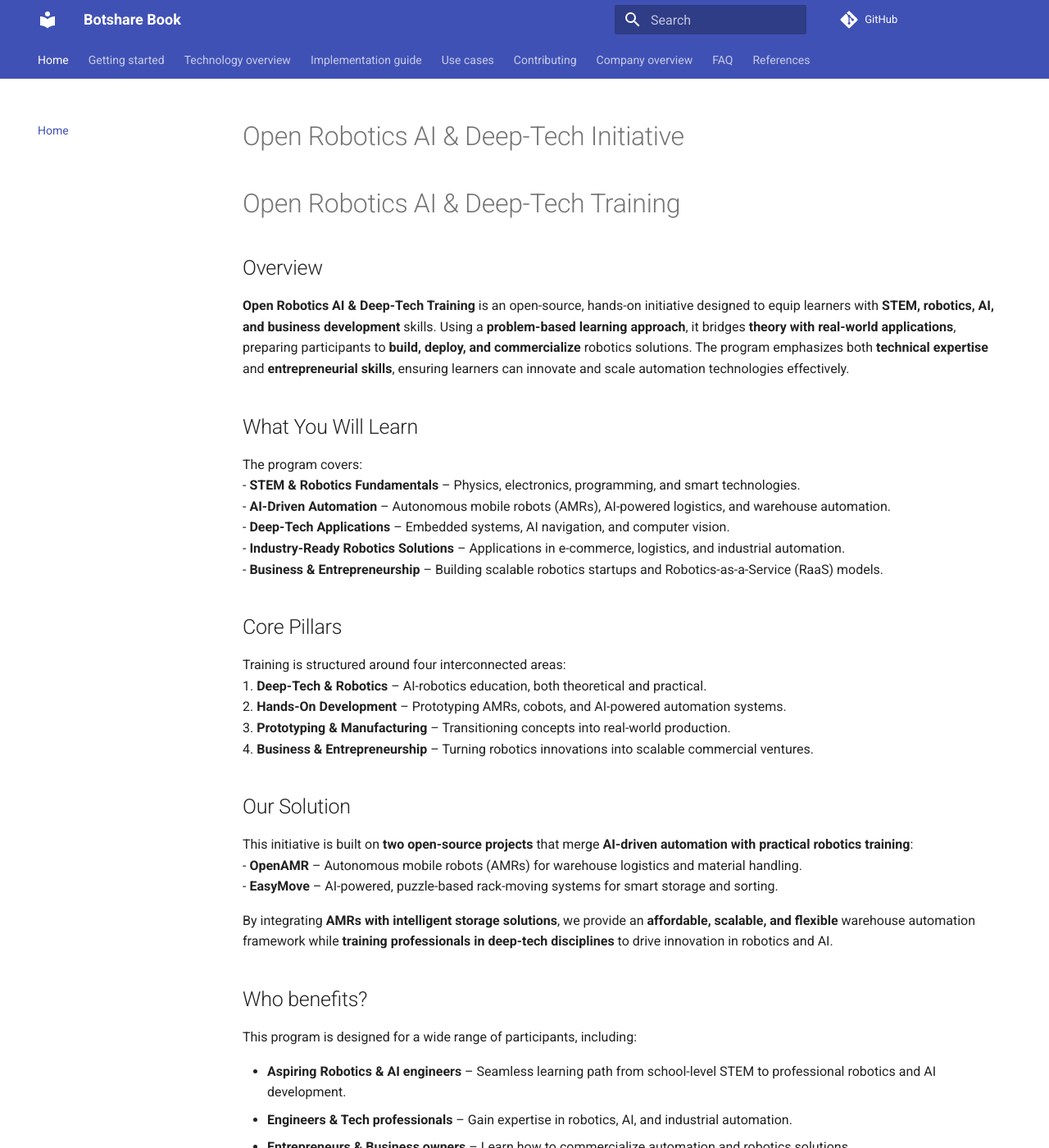
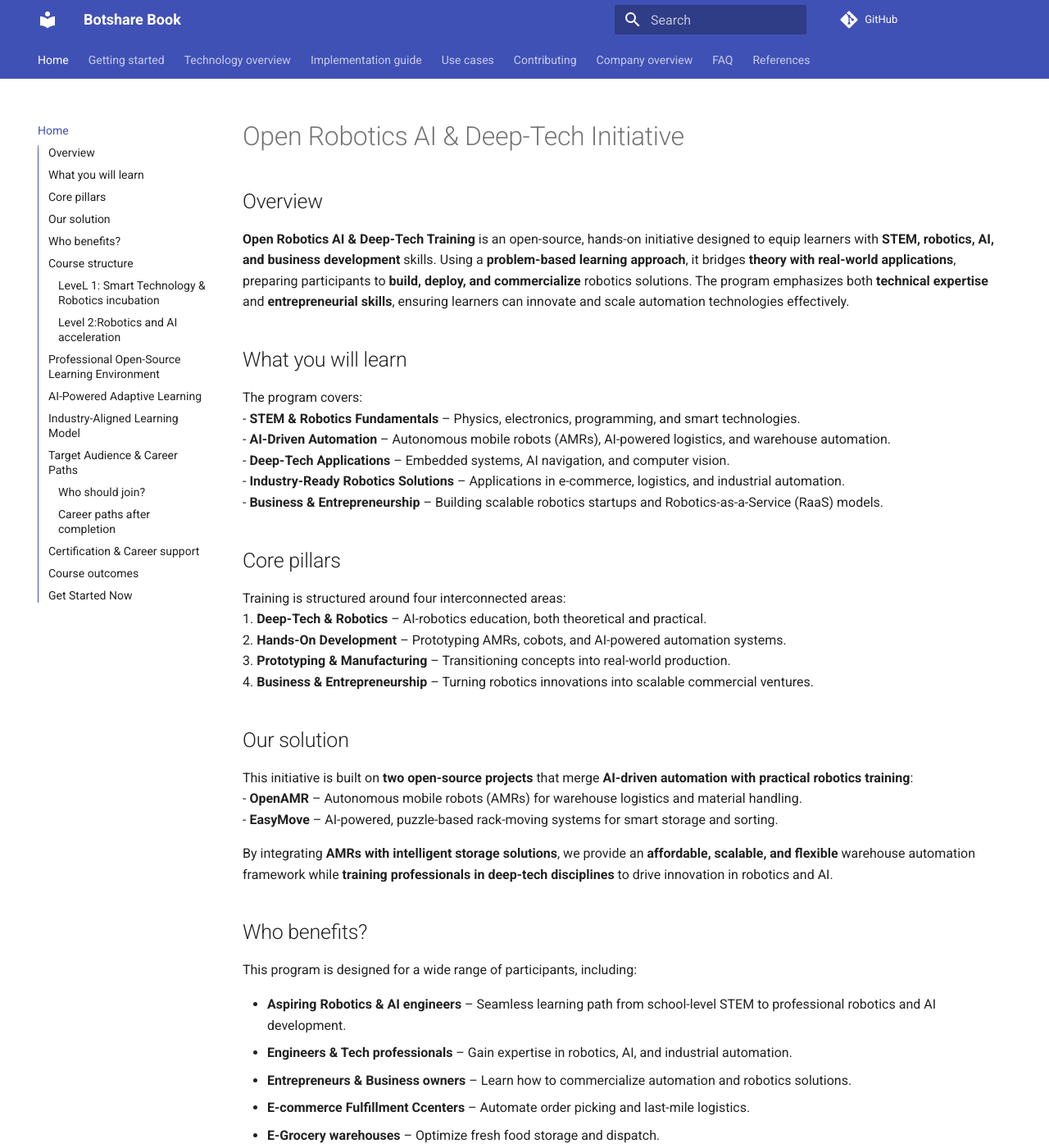
Before and after one commit to BotshareAI/Botshare_book, an MkDocs documentation site: the page built from docs/index.md, in a window 1280 px wide and 1400 px high. Shown: the whole window at 82% size. Built offline with MkDocs 1.6.1 and Material for MkDocs 9.7.7, drawn with Linux system fonts in a browser that asks for light colours.

Commit message:
Update index.md

```diff
--- a/docs/index.md
+++ b/docs/index.md
@@ -1,11 +1,9 @@
 # Open Robotics AI & Deep-Tech Initiative
-
-# Open Robotics AI & Deep-Tech Training
 
 ## Overview
 **Open Robotics AI & Deep-Tech Training** is an open-source, hands-on initiative designed to equip learners with **STEM, robotics, AI, and business development** skills. Using a **problem-based learning approach**, it bridges **theory with real-world applications**, preparing participants to **build, deploy, and commercialize** robotics solutions. The program emphasizes both **technical expertise** and **entrepreneurial skills**, ensuring learners can innovate and scale automation technologies effectively.
 
-## What You Will Learn
+## What you will learn
 The program covers:
 - **STEM & Robotics Fundamentals** – Physics, electronics, programming, and smart technologies.
 - **AI-Driven Automation** – Autonomous mobile robots (AMRs), AI-powered logistics, and warehouse automation.
@@ -13,14 +11,14 @@
 - **Industry-Ready Robotics Solutions** – Applications in e-commerce, logistics, and industrial automation.
 - **Business & Entrepreneurship** – Building scalable robotics startups and Robotics-as-a-Service (RaaS) models.
 
-## Core Pillars
+## Core pillars
 Training is structured around four interconnected areas:
 1. **Deep-Tech & Robotics** – AI-robotics education, both theoretical and practical.
 2. **Hands-On Development** – Prototyping AMRs, cobots, and AI-powered automation systems.
 3. **Prototyping & Manufacturing** – Transitioning concepts into real-world production.
 4. **Business & Entrepreneurship** – Turning robotics innovations into scalable commercial ventures.
 
-## Our Solution
+## Our solution
 This initiative is built on **two open-source projects** that merge **AI-driven automation with practical robotics training**:
 - **OpenAMR** – Autonomous mobile robots (AMRs) for warehouse logistics and material handling.
 - **EasyMove** – AI-powered, puzzle-based rack-moving systems for smart storage and sorting.
```
